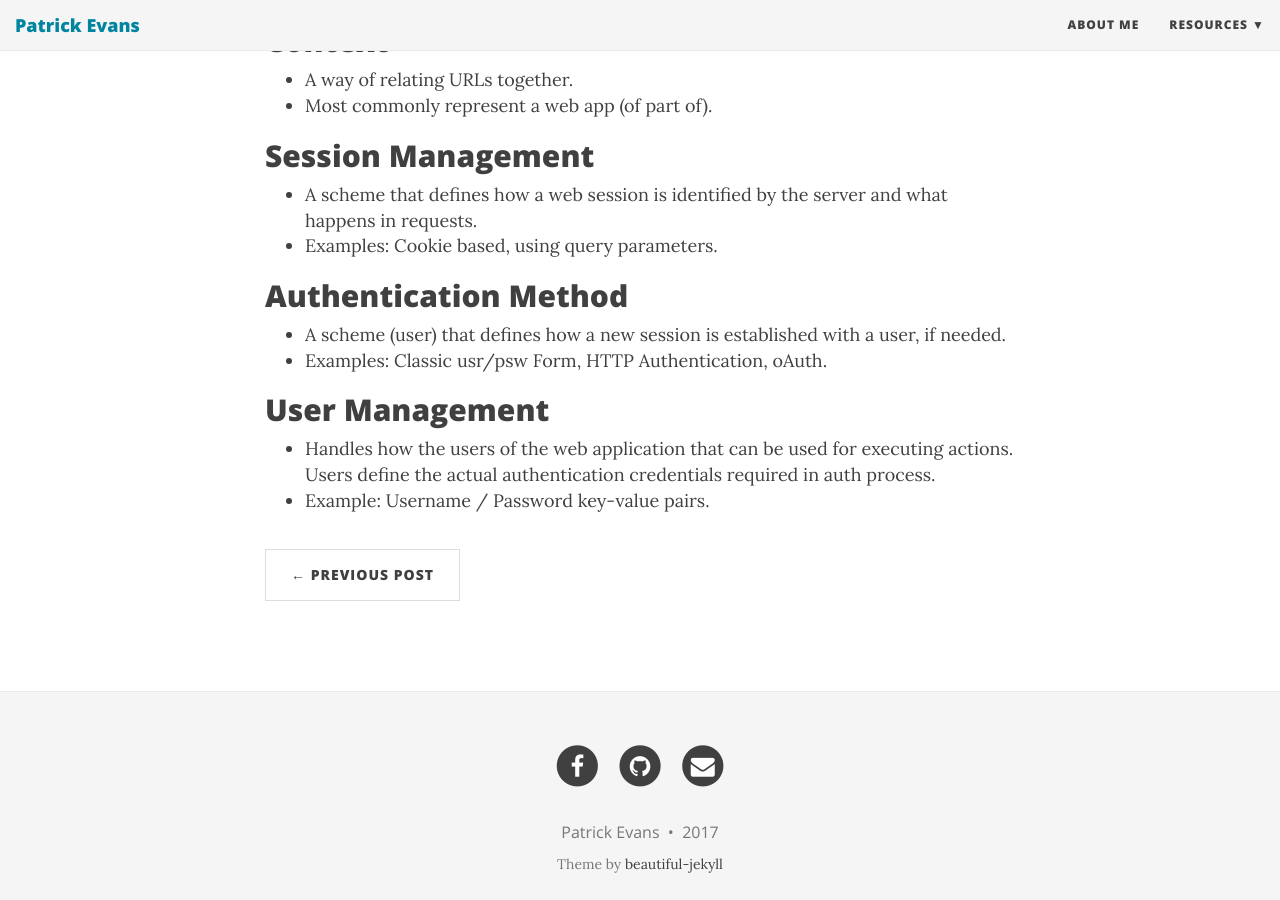
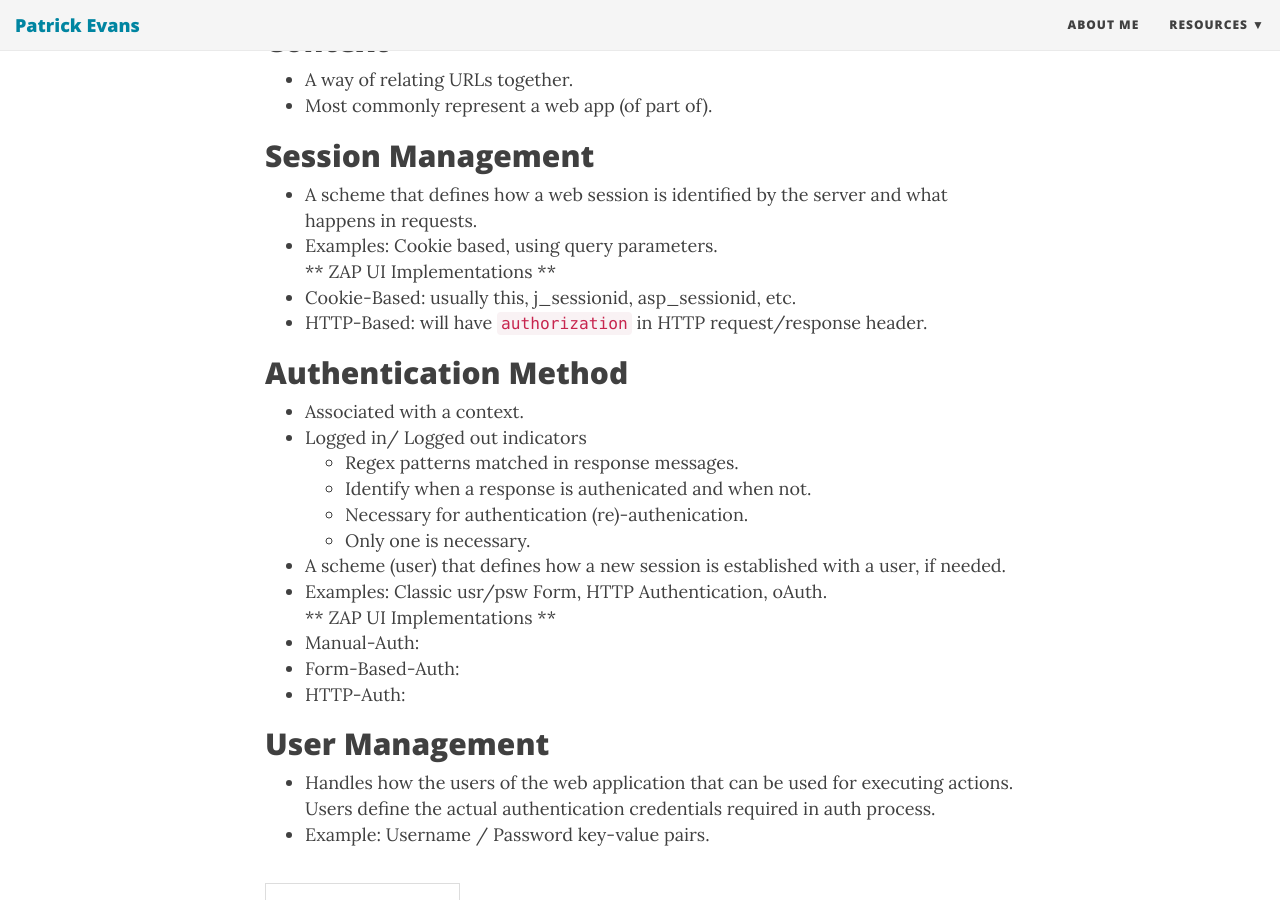
Before and after one commit to patevs/old_blog, a Jekyll site: the page built from _posts/2017-11-30-owasp-zap.md, in a window 1280 px wide and 900 px high, scrolled down 933 px. Built offline with Jekyll 4.4.1, drawn with Linux system fonts in a browser that asks for light colours; nearby versions of some CDN libraries.

Commit message:
updating_1 owasp-zap post

```diff
--- a/_posts/2017-11-30-owasp-zap.md
+++ b/_posts/2017-11-30-owasp-zap.md
@@ -33,11 +33,28 @@ It is designed to be used by people with a wide range of security experience and
 <br>
 * Examples: Cookie based, using query parameters.
 <br>
+** ZAP UI Implementations **
+<br>
+* Cookie-Based: usually this, j_sessionid, asp_sessionid, etc.
+* HTTP-Based: will have `authorization` in HTTP request/response header.
+<br>
 
 ## Authentication Method
+* Associated with a context.
+* Logged in/ Logged out indicators
+	* Regex patterns matched in response messages.
+	* Identify when a response is authenicated and when not.
+	* Necessary for authentication (re)-authenication.
+	* Only one is necessary.
 * A scheme (user) that defines how a new session is established with a user, if needed.
 <br>
 * Examples: Classic usr/psw Form, HTTP Authentication, oAuth.
+<br>
+** ZAP UI Implementations **
+<br>
+* Manual-Auth:
+* Form-Based-Auth:
+* HTTP-Auth:
 <br>
 
 ## User Management
```
